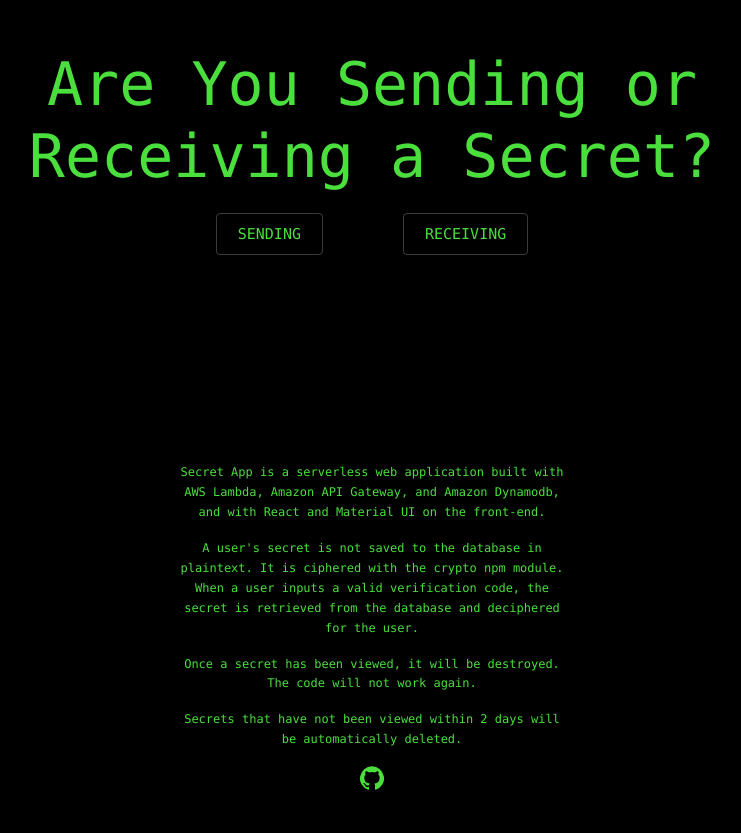
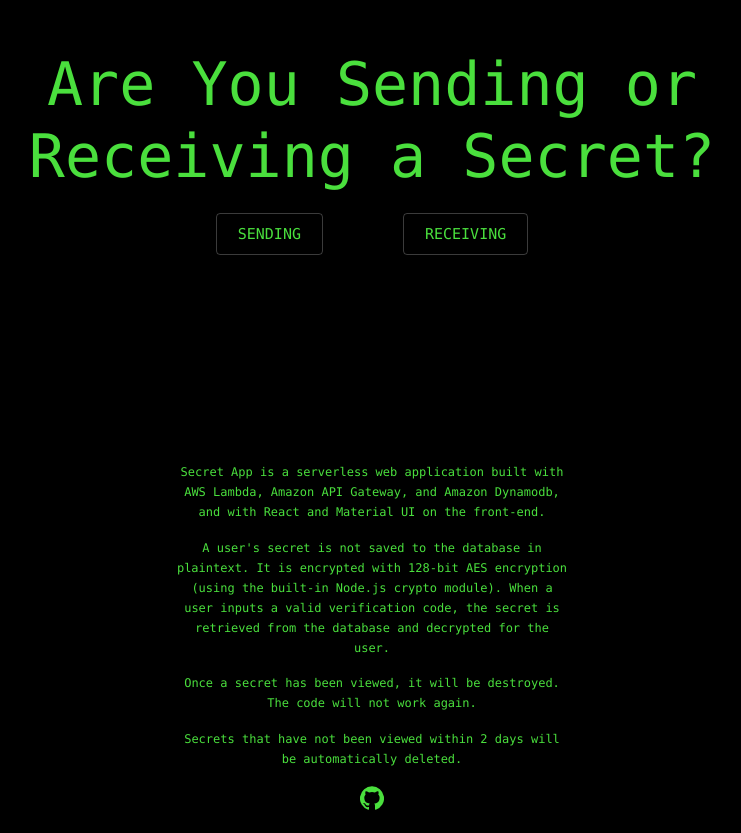
Before and after one commit to ccnnnie/secretAppStackathon, a React (Create React App) app: page /#/ in a window 1280 px wide. Shown: the whole page, without its empty margins (268-1009 px from the left). Built offline with nearby package versions, Linux system fonts and the light colour scheme.

Commit message:
chore: fix some text

```diff
--- a/src/components/Home.js
+++ b/src/components/Home.js
@@ -20,9 +20,9 @@ const Home = () => {
             </Typography>
             <Typography variant="caption" paragraph={true}>
               A user's secret is not saved to the database in plaintext. It is
-              ciphered with the crypto npm module. When a user inputs a valid
-              verification code, the secret is retrieved from the database and
-              deciphered for the user.
+              encrypted with 128-bit AES encryption (using the built-in Node.js
+              crypto module). When a user inputs a valid verification code, the
+              secret is retrieved from the database and decrypted for the user.
             </Typography>
             <Typography variant="caption" paragraph={true}>
               Once a secret has been viewed, it will be destroyed. The code will
```
Also changed, not shown: public/site.webmanifest, 1 other file (tests, documents, lock files or other folders).
